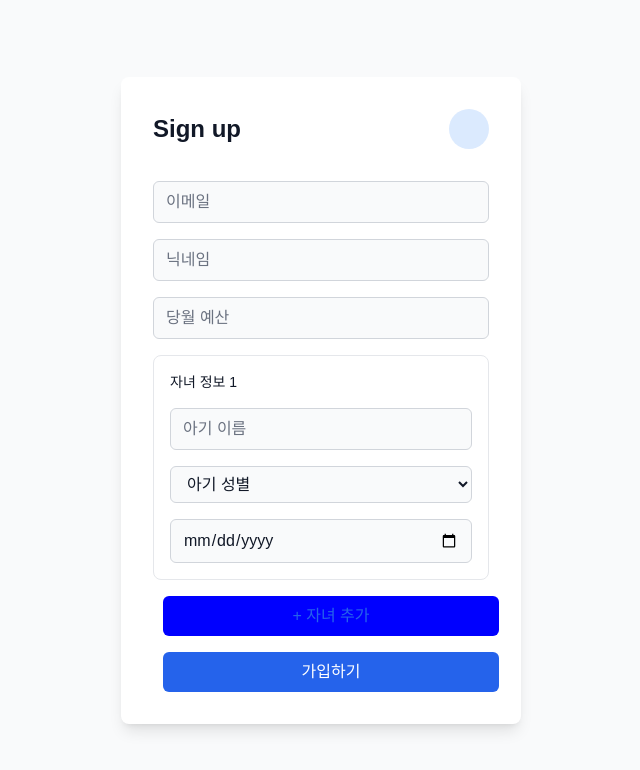
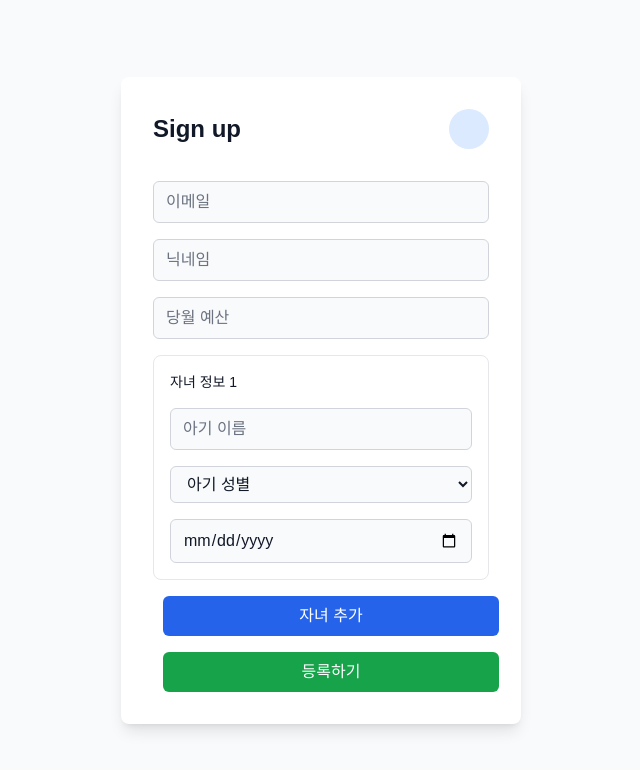
Before and after one commit to ACS7th-alpha/HAMA-frontend, a Next.js app: page /signup in a window 1280 px wide. Shown: the top 770 px of the page, without its empty margins (319-959 px from the left). Built offline with nearby package versions, Linux system fonts and the light colour scheme; a web font is replaced by a local one.

Commit message:
feat(modify) 회원가입 버튼 ui 수정

```diff
--- a/app/signup/page.js
+++ b/app/signup/page.js
@@ -216,7 +216,7 @@ export default function SignupPage() {
                   <button
                     type="button"
                     onClick={() => removeChild(child.id)}
-                    className="text-red-500 text-sm hover:text-red-700"
+                    className="bg-red-600 text-white text-sm py-1 px-2 rounded-md hover:bg-red-700 transition-colors"
                   >
                     삭제
                   </button>
@@ -264,18 +264,18 @@ export default function SignupPage() {
           <button
             type="button"
             onClick={addChild}
-            className="w-full px-3 py-2 text-blue-600 border border-blue-600 rounded-md hover:bg-blue-50 font-medium"
+            className="w-full bg-blue-600 text-white py-2 rounded-md hover:bg-blue-700 transition-colors"
           >
-            + 자녀 추가
+            자녀 추가
           </button>
 
           {error && <div className="text-red-500 text-sm mt-2">{error}</div>}
 
           <button
             type="submit"
-            className="w-full bg-blue-600 text-white py-2 px-4 rounded-md hover:bg-blue-700 focus:outline-none focus:ring-2 focus:ring-blue-500 focus:ring-offset-2 font-medium"
+            className="w-full bg-green-600 text-white py-2 rounded-md hover:bg-green-700 transition-colors"
           >
-            가입하기
+            등록하기
           </button>
         </form>
       </div>
```
